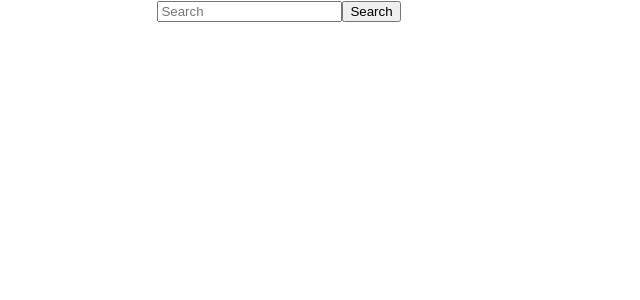
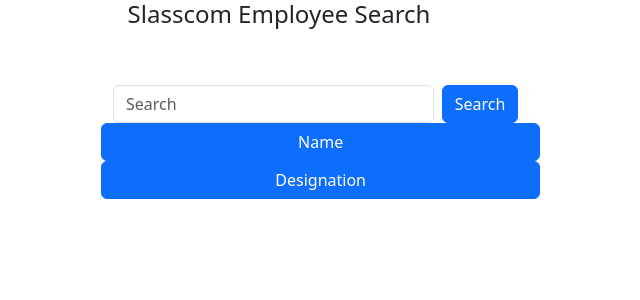
Before and after one commit to UthpalaPitawela/Slasscom-Employee-Search-Engine, a React (Create React App) app in the folder client/: page / in a window 1280 px wide. Shown: the top 300 px of the page, without its empty margins (361-1001 px from the left). Built offline with nearby package versions, Linux system fonts and the light colour scheme.

Commit message:
#9 search ui partly done

```diff
--- a/client/src/components/Search/SearchInput.jsx
+++ b/client/src/components/Search/SearchInput.jsx
@@ -5,7 +5,7 @@
   return (
     <Container className="mt-5">
     <Row>
-      <Col lg={5}>
+      <Col lg={7}>
         <Form className="d-flex">
           <Form.Control
             type="search"
@@ -13,12 +13,28 @@
             className="me-2"
             aria-label="Search"
           />
-          <Button>
+          <Button variant="primary">
             Search
           </Button>
+
         </Form>
+
       </Col>
     </Row>
+    <Col lg={7}>
+
+
+    <Row>
+          <Button variant="primary">
+            Name
+          </Button>
+          <Button variant="primary">
+            Designation
+          </Button>
+
+
+          </Row>
+    </Col>
   </Container>
   );
 };
--- a/client/src/index.tsx
+++ b/client/src/index.tsx
@@ -3,6 +3,7 @@
 import "./index.css";
 import App from "./App";
 import reportWebVitals from "./reportWebVitals";
+import 'bootstrap/dist/css/bootstrap.min.css';
 
 const root = ReactDOM.createRoot(
   document.getElementById("root") as HTMLElement,
--- a/client/src/pages/SearchPage.jsx
+++ b/client/src/pages/SearchPage.jsx
@@ -1,7 +1,7 @@
 import React, { useState } from 'react';
 import SearchInput from '../components/Search/SearchInput';
 import SearchResultList from '../components/Search/SearchResultList ';
-import {Container} from 'react-bootstrap';
+import {Container, Col, Row} from 'react-bootstrap';
 // import {Row} from 'react-bootstrap'
 
 
@@ -29,18 +29,24 @@
   };
 
   return (
-    <Container fluid>
-         {/* <Row> */}
-
-        <SearchInput
+    <Container>
+      <Row></Row>
+      <Row >
+        <Col></Col>
+        <Col><h4>Slasscom Employee Search</h4></Col>
+        <Col></Col>
+      </Row>
+      <Row>
+        <Col sm={4}></Col>
+        <Col sm={8}>  <SearchInput
           value={searchQuery}
           onChange={(e) => setSearchQuery(e.target.value)}
           onSearch={handleSearch}
         />
-        {isLoading ? <p>Loading...</p> : <SearchResultList results={searchResults} />}
-        {/* </Row> */}
-       </Container>
-  );
+        {isLoading ? <p>Loading...</p> : <SearchResultList results={searchResults} />}</Col>
+      </Row>
+    </Container>)
+
 };
 
 export default SearchPage;
```
